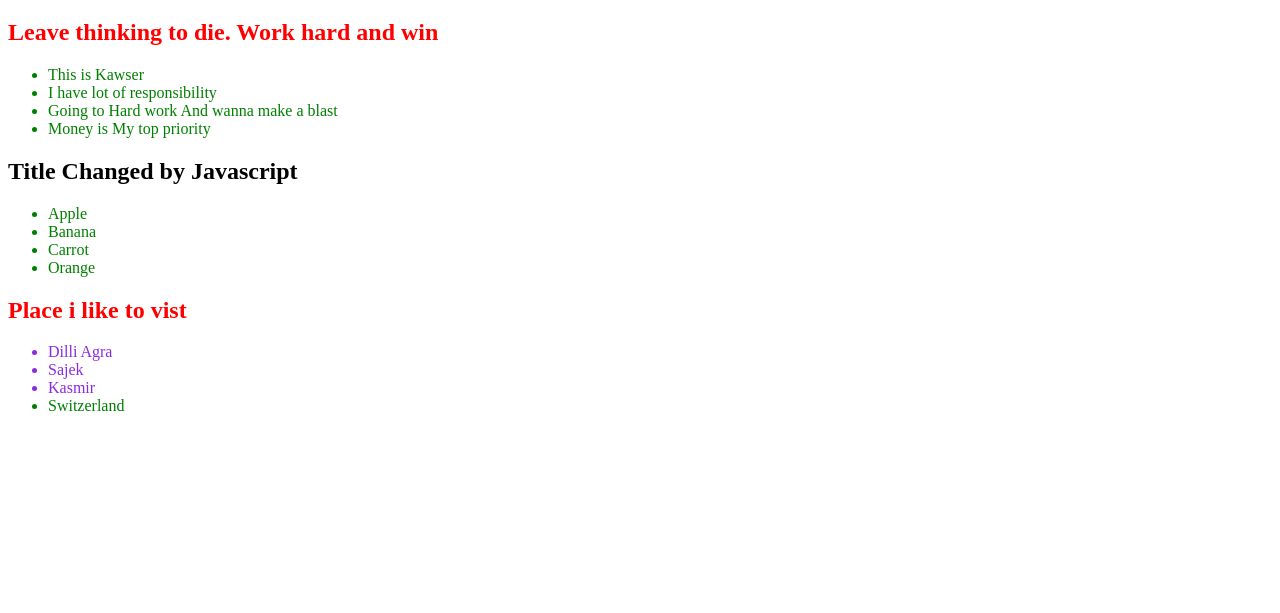
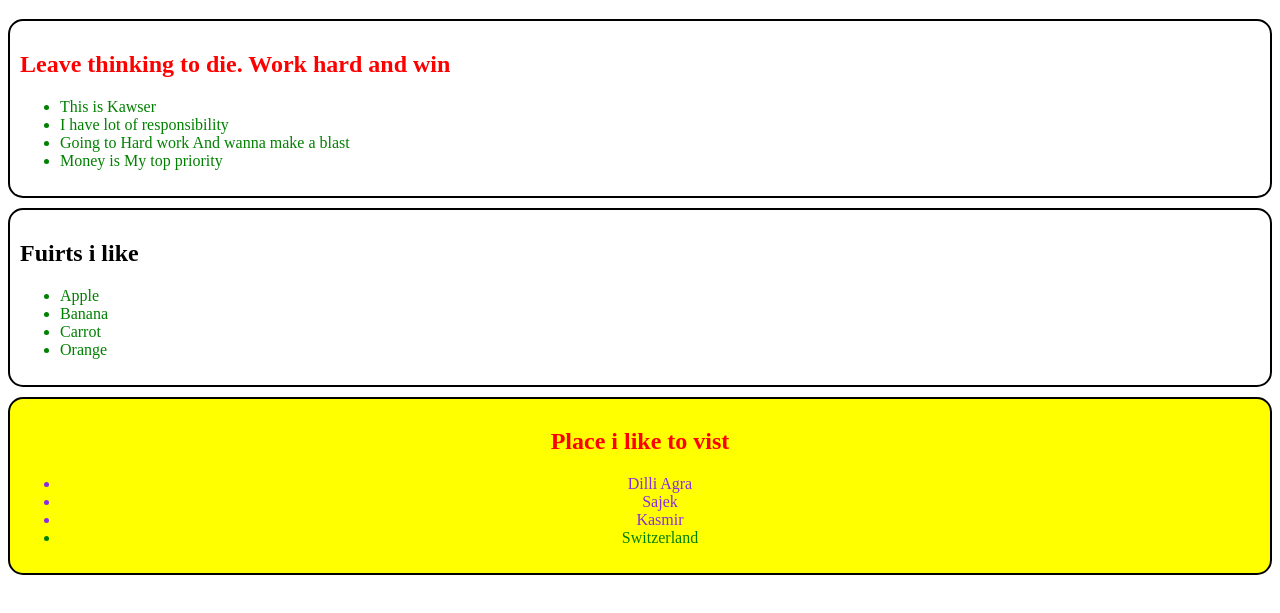
Before and after one commit to kawser2917/js_dom, a plain HTML site: page index.html in a window 1280 px wide. Shown: the part 61-674 px from the top of the page. Drawn offline with Linux system fonts and the light colour scheme.

Commit message:
classlist and style practiced

```diff
--- a/css/style.css
+++ b/css/style.css
@@ -1,3 +1,12 @@
 h1{
     color: red;
 }
+.yellow-bg{
+    background-color: yellow;
+}
+.text-center{
+    text-align: center;
+}
+.text-large{
+    font-size: 100px;
+}
--- a/index.html
+++ b/index.html
@@ -40,7 +40,7 @@
                 <li>Orange</li>
             </ul>
         </section>
-        <section>
+        <section id="places-container">
             <h1 id="place">Place i like to vist</h1>
             <ul>
                 <li class="important-places">Dilli Agra</li>
@@ -53,6 +53,7 @@
     </main>
 
     <script src="js/dom.js"></script>
+    <script src="js/stylein.js"></script>
     <script>
         const licollection = document.getElementsByTagName('li');
         for(const li of licollection){
--- /dev/null
+++ b/js/stylein.js
@@ -0,0 +1,16 @@
+const sections = document.querySelectorAll("section")
+
+for(const section of sections){
+    section.style.border = " 2px solid black"
+    section.style.marginBottom = "10px"
+    section.style.borderRadius = '15px'
+    section.style.padding = "10px"
+}
+
+const places = document.getElementById("places-container")
+
+places.classList.add("yellow-bg")
+places.classList.add("text-center")
+places.classList.add('text-large')
+places.classList.remove('text-large')
+// places.classList.remove("text-center")
```
Also changed, not shown: index2.html (+2 -2 lines).
